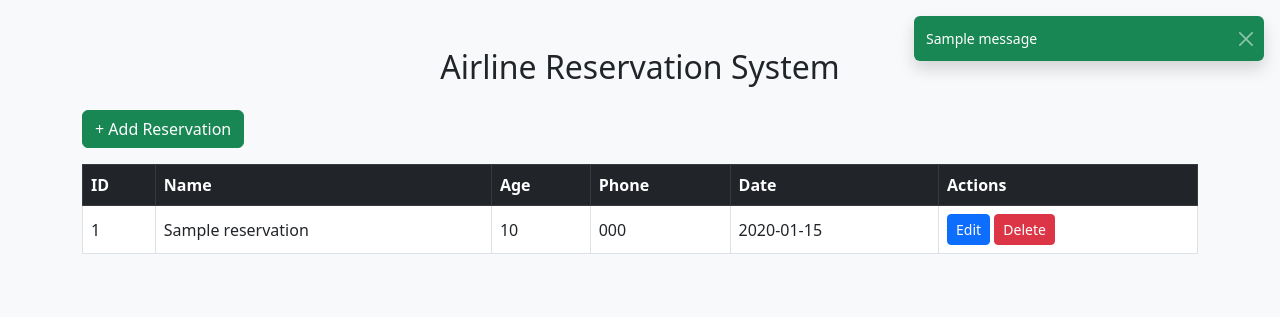
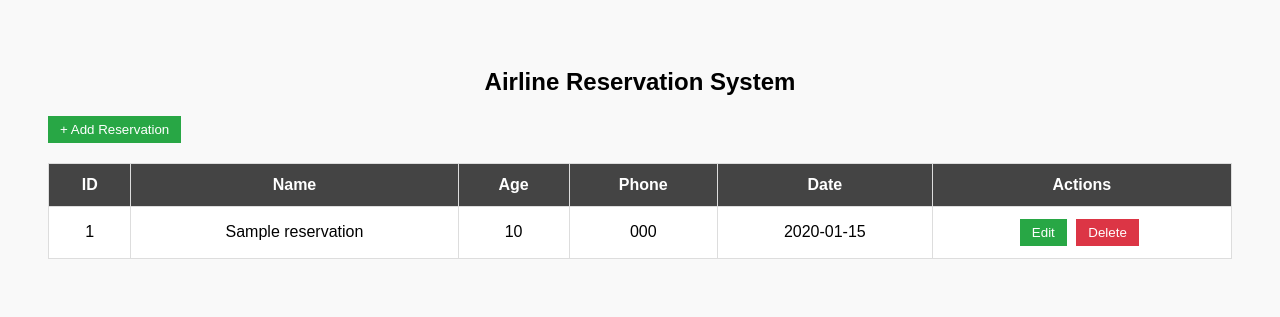
Before and after one commit to Jerome2522/Airline-Management-System, a Flask app: page / in a window 1280 px wide. Shown: the top 317 px of the page. Run offline with Flask 3, Linux system fonts and the light colour scheme; tables that the repository leaves empty hold one stand-in row (values such as "Sample post"); one stand-in notice (Sample message) is shown.

Commit message:
Changed from bootstrap to normal html css and js

```diff
--- a/app.py
+++ b/app.py
@@ -2,11 +2,11 @@ from flask import Flask, render_template, request, redirect, url_for, flash, jso
 import sqlite3
 import os
 
-app = Flask(__name__)
+app = Flask(__name__)                                           #Flask app initialization
 app.secret_key = 'your_secret_key'
 db_path = os.path.abspath("airline_res.db")
 
-def init_db():
+def init_db():                                                  #Database initialization
     with sqlite3.connect(db_path) as conn:
         conn.execute('''
             CREATE TABLE IF NOT EXISTS reservations (
@@ -26,12 +26,12 @@ def query_db(query, args=(), one=False):
         conn.commit()
         return (rv[0] if rv else None) if one else rv
 
-@app.route('/')
+@app.route('/')                                             #Main page api
 def index():
     reservations = query_db("SELECT * FROM reservations")
     return render_template('index.html', reservations=reservations)
 
-@app.route('/add', methods=['POST'])
+@app.route('/add', methods=['POST'])                                   #Add reservation api
 def add_reservation():
     data = request.form
     if not data['age'].isdigit() or not data['phone'].isdigit():
@@ -42,13 +42,13 @@ def add_reservation():
         flash("Reservation added.", "success")
     return redirect(url_for('index'))
 
-@app.route('/delete/<int:res_id>')
+@app.route('/delete/<int:res_id>')                                #Delete reservation api
 def delete_reservation(res_id):
     query_db("DELETE FROM reservations WHERE id = ?", (res_id,))
     flash("Reservation deleted.", "info")
     return redirect(url_for('index'))
 
-@app.route('/edit', methods=['POST'])
+@app.route('/edit', methods=['POST'])                                 #Edit reservation api
 def edit_reservation():
     data = request.form
     query_db('''
@@ -57,7 +57,7 @@ def edit_reservation():
     flash("Reservation updated.", "primary")
     return redirect(url_for('index'))
 
-@app.route('/get_reservation/<int:res_id>')
+@app.route('/get_reservation/<int:res_id>')                           #Get reservation api
 def get_reservation(res_id):
     res = query_db("SELECT * FROM reservations WHERE id = ?", (res_id,), one=True)
     return jsonify(res)
--- a/templates/index.html
+++ b/templates/index.html
@@ -1,23 +1,101 @@
 <!DOCTYPE html>
-<html lang="en">
+<html>
 <head>
   <meta charset="UTF-8">
   <title>Airline Reservations</title>
-  <link href="https://cdn.jsdelivr.net/npm/bootstrap@5.3.0/dist/css/bootstrap.min.css" rel="stylesheet">
   <style>
-    .toast-container { position: fixed; top: 1rem; right: 1rem; z-index: 1060; }
-    .table-responsive { max-height: 500px; }
+    body {
+      font-family: Arial, sans-serif;
+      background: #f9f9f9;
+      padding: 40px;
+    }
+    h2 {
+      text-align: center;
+    }
+    table {
+      width: 100%;
+      border-collapse: collapse;
+      margin-top: 20px;
+      background: white;
+    }
+    th, td {
+      padding: 12px;
+      border: 1px solid #ddd;
+      text-align: center;
+    }
+    th {
+      background: #444;
+      color: white;
+    }
+    .btn {
+      padding: 6px 12px;
+      color: white;
+      background: #28a745;
+      border: none;
+      cursor: pointer;
+      margin-right: 5px;
+    }
+    .btn-danger {
+      background: #dc3545;
+    }
+    .btn:hover {
+      opacity: 0.8;
+    }
+    .modal {
+      display: none;
+      position: fixed;
+      top: 0;
+      left: 0;
+      width: 100vw;
+      height: 100vh;
+      background: rgba(0, 0, 0, 0.5);
+      align-items: center;
+      justify-content: center;
+    }
   </style>
 </head>
-<body class="bg-light">
+<body>
 
-<div class="container py-5">
-  <h2 class="mb-4 text-center">Airline Reservation System</h2>
-  <button class="btn btn-success mb-3" data-bs-toggle="modal" data-bs-target="#addModal">+ Add Reservation</button>
+<h2>Airline Reservation System</h2>
+<button class="btn" onclick="showAddModal()">+ Add Reservation</button>
 
-  <div class="table-responsive">
-    <table class="table table-hover table-bordered align-middle">
-      <thead class="table-dark">
+<!-- Add Reservation Modal -->
+<div id="addModal" class="modal">
+  <div style="background:white; padding:24px; border-radius:8px; min-width:300px; max-width:90vw; margin:auto;">
+    <h3>Add Reservation</h3>
+    <form method="POST" action="/add">
+      <input type="text" name="name" placeholder="Name" required style="width:100%; margin-bottom:8px;" />
+      <input type="number" name="age" placeholder="Age" required style="width:100%; margin-bottom:8px;" />
+      <input type="text" name="phone" placeholder="Phone" required style="width:100%; margin-bottom:8px;" />
+      <input type="date" name="date" required style="width:100%; margin-bottom:8px;" />
+      <div style="text-align:right;">
+        <button type="button" class="btn btn-danger" onclick="hideAddModal()">Cancel</button>
+        <button type="submit" class="btn">Save</button>
+      </div>
+    </form>
+  </div>
+</div>
+
+<!-- Edit Reservation Modal -->
+<div id="editModal" class="modal">
+  <div style="background:white; padding:24px; border-radius:8px; min-width:300px; max-width:90vw; margin:auto;">
+    <h3>Edit Reservation</h3>
+    <form method="POST" action="/edit">
+      <input type="hidden" name="res_id" id="edit_res_id" />
+      <input type="text" name="name" id="edit_name" placeholder="Name" required style="width:100%; margin-bottom:8px;" />
+      <input type="number" name="age" id="edit_age" placeholder="Age" required style="width:100%; margin-bottom:8px;" />
+      <input type="text" name="phone" id="edit_phone" placeholder="Phone" required style="width:100%; margin-bottom:8px;" />
+      <input type="date" name="date" id="edit_date" required style="width:100%; margin-bottom:8px;" />
+      <div style="text-align:right;">
+        <button type="button" class="btn btn-danger" onclick="hideEditModal()">Cancel</button>
+        <button type="submit" class="btn">Save</button>
+      </div>
+    </form>
+  </div>
+</div>
+
+<table>
+  <thead>
     <tr>
       <th>ID</th><th>Name</th><th>Age</th><th>Phone</th><th>Date</th><th>Actions</th>
     </tr>
@@ -31,70 +109,46 @@
       <td>{{ row[3] }}</td>
       <td>{{ row[4] }}</td>
       <td>
-            <button class="btn btn-sm btn-primary" onclick="editReservation({{ row[0] }})">Edit</button>
-            <a href="{{ url_for('delete_reservation', res_id=row[0]) }}" class="btn btn-sm btn-danger"
-               onclick="return confirm('Delete reservation for {{ row[1] }}?');">Delete</a>
+        <button class="btn" onclick="showEditModal('{{ row[0] }}', '{{ row[1] }}', '{{ row[2] }}', '{{ row[3] }}', '{{ row[4] }}')">Edit</button>
+        <a href="/delete/{{ row[0] }}" onclick="return confirm('Delete reservation for {{ row[1] }}?');">
+          <button class="btn btn-danger">Delete</button>
+        </a>
       </td>
     </tr>
     {% endfor %}
   </tbody>
 </table>
-  </div>
-</div>
 
-<!-- Toast Notifications -->
-<div class="toast-container">
-  {% with messages = get_flashed_messages(with_categories=true) %}
-    {% for category, message in messages %}
-      <div class="toast align-items-center text-white bg-{{ category }} border-0 show" role="alert">
-        <div class="d-flex">
-          <div class="toast-body">{{ message }}</div>
-          <button type="button" class="btn-close btn-close-white me-2 m-auto" data-bs-dismiss="toast"></button>
-        </div>
-      </div>
-    {% endfor %}
-  {% endwith %}
-</div>
-
-<!-- Add/Edit Modal -->
-<div class="modal fade" id="addModal" tabindex="-1">
-  <div class="modal-dialog">
-    <form method="POST" action="/add" class="modal-content" id="reservationForm">
-      <div class="modal-header">
-        <h5 class="modal-title">Add/Edit Reservation</h5>
-        <button type="button" class="btn-close" data-bs-dismiss="modal"></button>
-      </div>
-      <div class="modal-body">
-        <input type="hidden" name="res_id" id="res_id">
-        <input type="text" name="name" class="form-control mb-2" placeholder="Name" required id="name">
-        <input type="text" name="age" class="form-control mb-2" placeholder="Age" required id="age">
-        <input type="text" name="phone" class="form-control mb-2" placeholder="Phone" required id="phone">
-        <input type="date" name="date" class="form-control mb-2" required id="date">
-      </div>
-      <div class="modal-footer">
-        <button type="submit" class="btn btn-success">Save</button>
-      </div>
-    </form>
-  </div>
-</div>
-
-<script src="https://cdn.jsdelivr.net/npm/bootstrap@5.3.0/dist/js/bootstrap.bundle.min.js"></script>
 <script>
-function editReservation(id) {
-  fetch(`/get_reservation/${id}`)
-    .then(res => res.json())
-    .then(data => {
-      document.getElementById('res_id').value = data[0];
-      document.getElementById('name').value = data[1];
-      document.getElementById('age').value = data[2];
-      document.getElementById('phone').value = data[3];
-      document.getElementById('date').value = data[4];
-      document.getElementById('reservationForm').action = '/edit';
-      const modalEl = document.getElementById('addModal');
-      const modal = bootstrap.Modal.getOrCreateInstance(modalEl);
-      modal.show();
-    });
+function showAddModal() {
+  document.getElementById('addModal').style.display = 'flex';
+}
+function hideAddModal() {
+  document.getElementById('addModal').style.display = 'none';
+}
+function showEditModal(id, name, age, phone, date) {
+  document.getElementById('edit_res_id').value = id;
+  document.getElementById('edit_name').value = name;
+  document.getElementById('edit_age').value = age;
+  document.getElementById('edit_phone').value = phone;
+  document.getElementById('edit_date').value = date;
+  document.getElementById('editModal').style.display = 'flex';
+}
+function hideEditModal() {
+  document.getElementById('editModal').style.display = 'none';
+}
+// Optional: Close modal when clicking outside the form
+window.onclick = function(event) {
+  var addModal = document.getElementById('addModal');
+  var editModal = document.getElementById('editModal');
+  if (event.target === addModal) {
+    hideAddModal();
+  }
+  if (event.target === editModal) {
+    hideEditModal();
+  }
 }
 </script>
+
 </body>
 </html>
```
Lines whose indentation alone changed are shown as unchanged.
